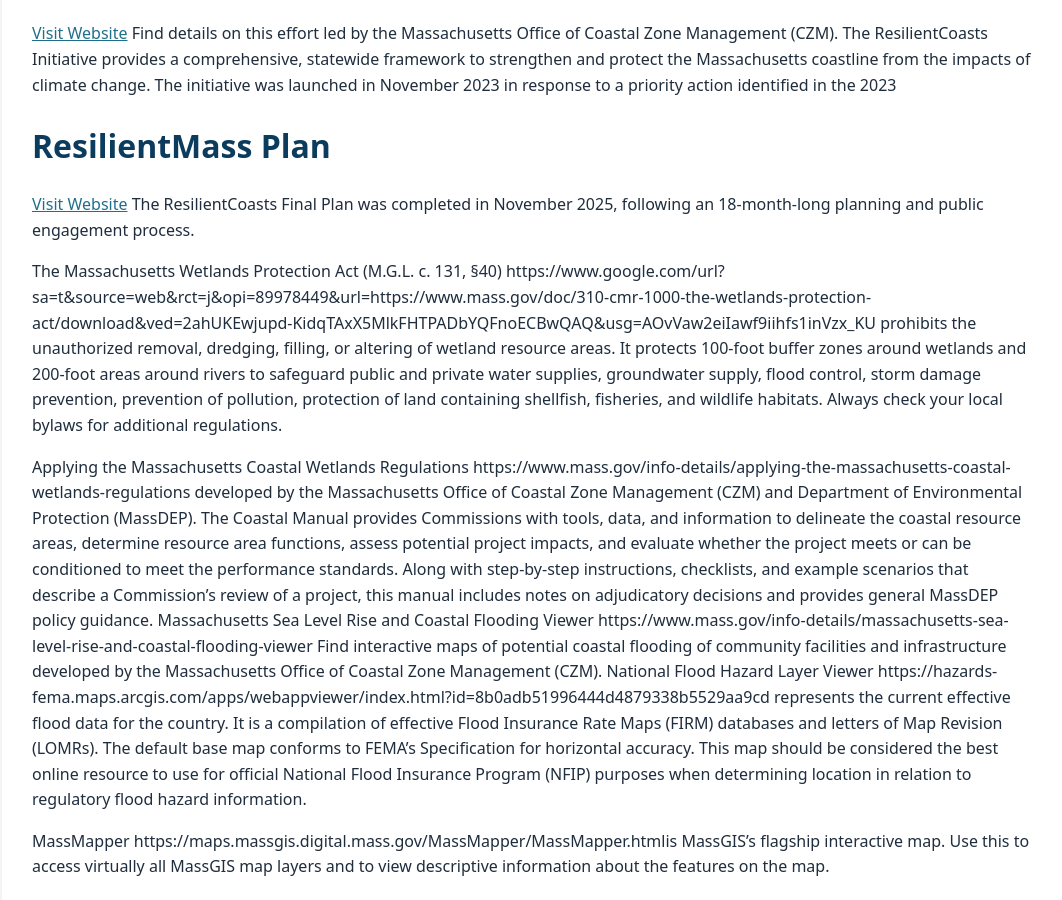
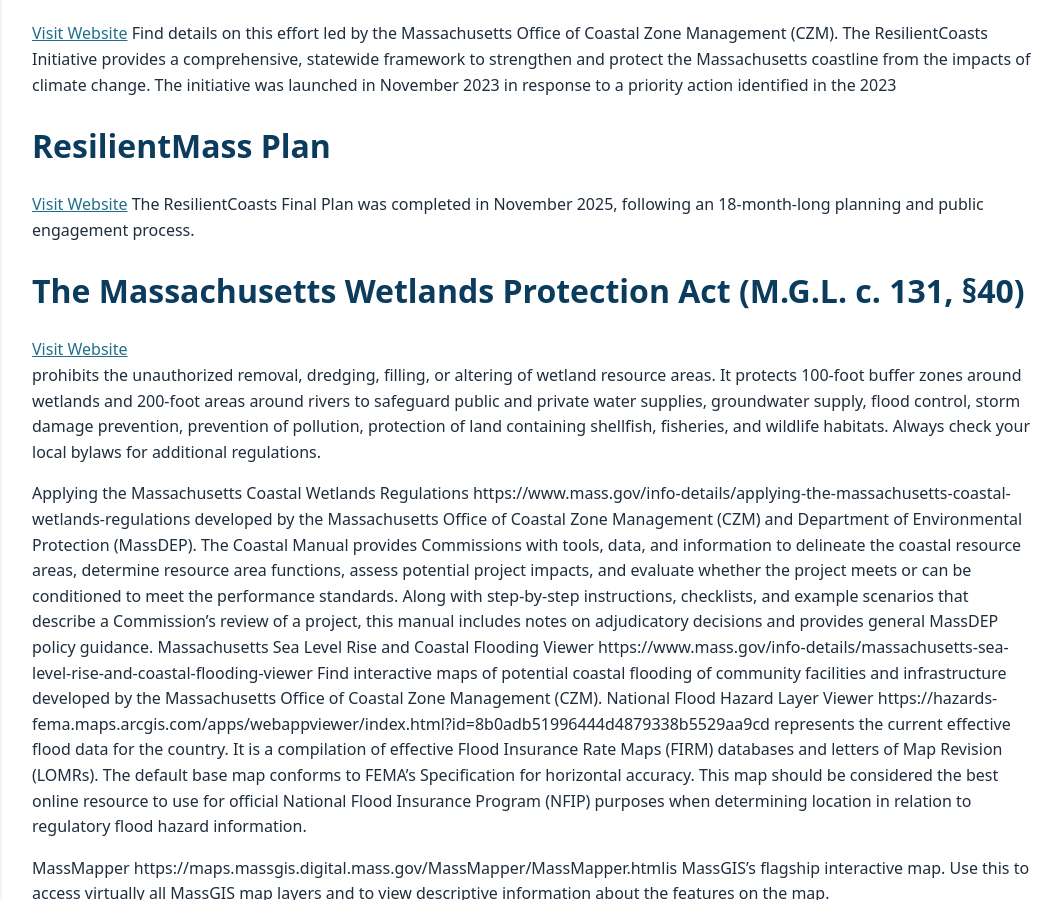
Before and after one commit to MAMRBAGOV/mamrba.gov, a Jekyll site: the page built from education.md, in a window 1280 px wide and 900 px high, scrolled down 1163 px. Shown: the whole window, without its empty margins (108-1170 px from the left). Built offline with Jekyll 4.4.1, drawn with Linux system fonts in a browser that asks for light colours.

Commit message:
Update education.md

```diff
--- a/education.md
+++ b/education.md
@@ -16,7 +16,9 @@ Find details on this effort led by the Massachusetts Office of Coastal Zone Mana
 <a href="https://www.mass.gov/info-details/2023-resilientmass-plan" target="_blank">Visit Website</a>
 The ResilientCoasts Final Plan was completed in November 2025, following an 18-month-long planning and public engagement process.
 
-The Massachusetts Wetlands Protection Act (M.G.L. c. 131, §40) https://www.google.com/url?sa=t&source=web&rct=j&opi=89978449&url=https://www.mass.gov/doc/310-cmr-1000-the-wetlands-protection-act/download&ved=2ahUKEwjupd-KidqTAxX5MlkFHTPADbYQFnoECBwQAQ&usg=AOvVaw2eiIawf9iihfs1inVzx_KU prohibits the unauthorized removal, dredging, filling, or altering of wetland resource areas. It protects 100-foot buffer zones around wetlands and 200-foot areas around rivers to safeguard public and private water supplies, groundwater supply, flood control, storm damage prevention, prevention of pollution, protection of land containing shellfish, fisheries, and wildlife habitats. Always check your local bylaws for additional regulations.
+# The Massachusetts Wetlands Protection Act (M.G.L. c. 131, §40)
+<a href="https://www.google.com/url?sa=t&source=web&rct=j&opi=89978449&url=https://www.mass.gov/doc/310-cmr-1000-the-wetlands-protection-act/download&ved=2ahUKEwjupd-KidqTAxX5MlkFHTPADbYQFnoECBwQAQ&usg=AOvVaw2eiIawf9iihfs1inVzx_KU" target="_blank">Visit Website</a>
+prohibits the unauthorized removal, dredging, filling, or altering of wetland resource areas. It protects 100-foot buffer zones around wetlands and 200-foot areas around rivers to safeguard public and private water supplies, groundwater supply, flood control, storm damage prevention, prevention of pollution, protection of land containing shellfish, fisheries, and wildlife habitats. Always check your local bylaws for additional regulations.
 
 Applying the Massachusetts Coastal Wetlands Regulations https://www.mass.gov/info-details/applying-the-massachusetts-coastal-wetlands-regulations developed by the Massachusetts Office of Coastal Zone Management (CZM) and Department of Environmental Protection (MassDEP). The Coastal Manual provides Commissions with tools, data, and information to delineate the coastal resource areas, determine resource area functions, assess potential project impacts, and evaluate whether the project meets or can be conditioned to meet the performance standards. Along with step-by-step instructions, checklists, and example scenarios that describe a Commission’s review of a project, this manual includes notes on adjudicatory decisions and provides general MassDEP policy guidance.
 Massachusetts Sea Level Rise and Coastal Flooding Viewer https://www.mass.gov/info-details/massachusetts-sea-level-rise-and-coastal-flooding-viewer Find interactive maps of potential coastal flooding of community facilities and infrastructure developed by the Massachusetts Office of Coastal Zone Management (CZM).
```
